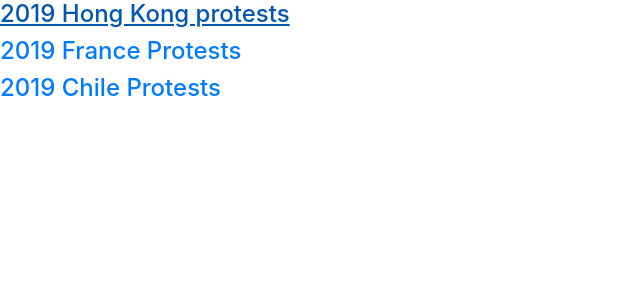
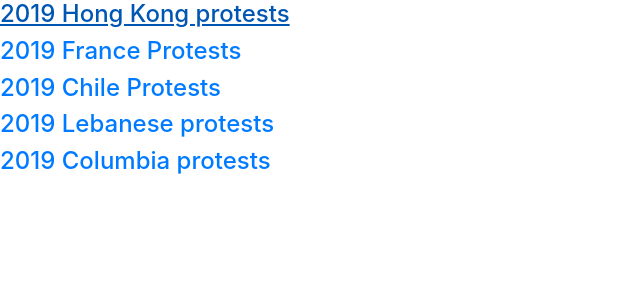
Before and after one commit to kareemassad/Empower, a Flask app: page /actions in a window 1280 px wide. Shown: the top 300 px of the page, without its empty margins (0-640 px from the left). Run offline with Flask 2, Linux system fonts and the light colour scheme; parts of the project's set-up code (start-up, migrations or seed data) failed here and were passed over; some libraries are stand-ins or nearby versions.

Commit message:
Added the files

```diff
--- a/templates/actions.html
+++ b/templates/actions.html
@@ -142,6 +142,52 @@
                 </div>
             </div>
         </div>
+        <div class="panel panel-default">
+            <div class="panel-heading">
+                <h4 class="panel-title">
+                    <a data-toggle="collapse" data-parent="#accordion" href="#collapse4">
+                        2019 Lebanese protests</a>
+                </h4>
+            </div>
+            <div id="collapse4" class="panel-collapse collapse">
+                <div class="panel-body">Lebanon's parliament has been postponed after demonstrators blocked roads and
+                    prevented politicians from arriving for a first session since protests erupted across the country
+                    last month.
+                    Tuesday's parliamentary session was delayed indefinitely "in light of the current extraordinary
+                    circumstances," according to a statement by Adnan Daher, the Secretary-General of the House of
+                    Representatives.
+                    This is the second time demonstrators have forced the Lebanese parliament to cancel a session since
+                    Prime Minister Saad Hariri announced his resignation at the end of October. Nationwide
+                    demonstrations have engulfed Lebanon since October 17 with protesters demanding an end to government
+                    corruption.
+                    <div>Source: CNN
+                        https://www.cnn.com/2019/11/19/middleeast/lebanon-protests-shut-parliament-intl/index.html</div>
+                    <div>Action: <a href="https://amel.org/">Amel Association International</a></div>
+                </div>
+            </div>
+        </div>
+        <div class="panel panel-default">
+            <div class="panel-heading">
+                <h4 class="panel-title">
+                    <a data-toggle="collapse" data-parent="#accordion" href="#collapse5">
+                        2019 Columbia protests</a>
+                </h4>
+            </div>
+            <div id="collapse5" class="panel-collapse collapse">
+                <div class="panel-body">More than 200,000 people took to the streets to show discontent over possible
+                    austerity measures.
+                    The protests were mostly peaceful but clashes between demonstrators and police broke out in cities
+                    including the capital, Bogotá, and Cali.
+                    There has been a surge in anti-government protests in Latin America.
+                    Colombian protesters are concerned about possible changes to the minimum wage, pension and tax
+                    reforms, and the privatisation of state companies. The government insists there are no planned
+                    pension or labour reforms and that any changes would take place in consultation with labour groups.
+                    <div>Source: BBC
+                        https://www.bbc.com/news/world-latin-america-50515216</div>
+                    <div>Action: <a href="https://www.funrestrepobarco.org.co/">Fundación Antonio Restrepo Barco</a></div>
+                </div>
+            </div>
+        </div>
     </div>
 
     <script src="https://code.jquery.com/jquery-3.3.1.slim.min.js"
```
